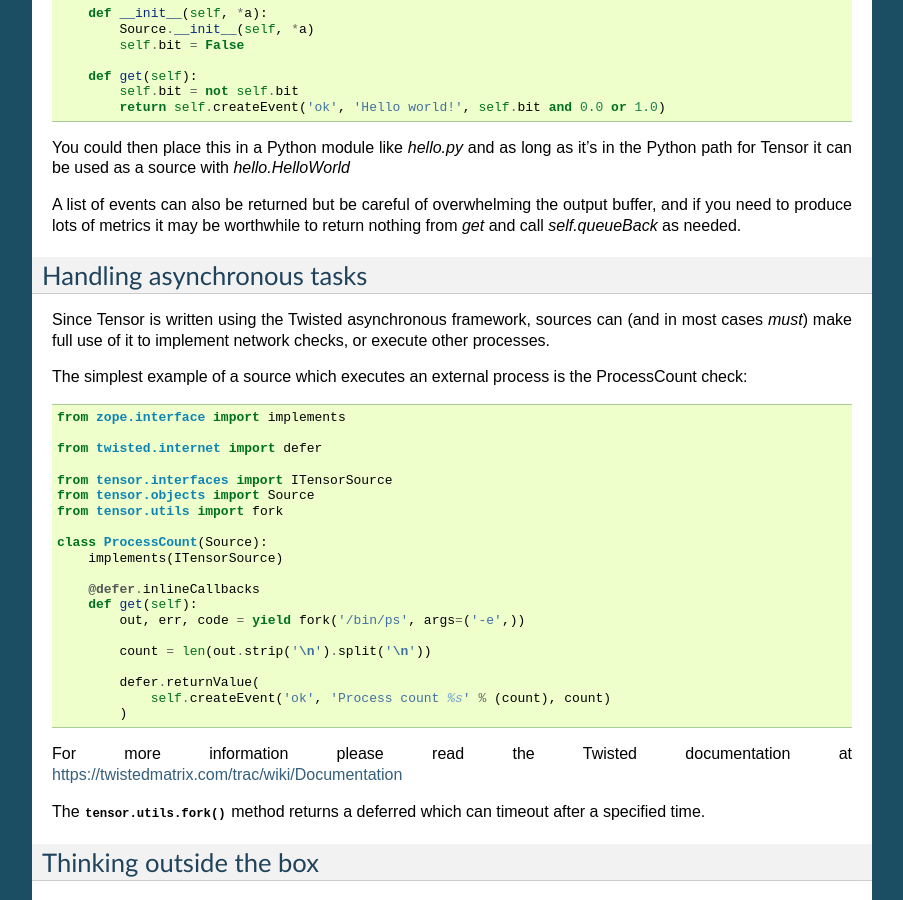
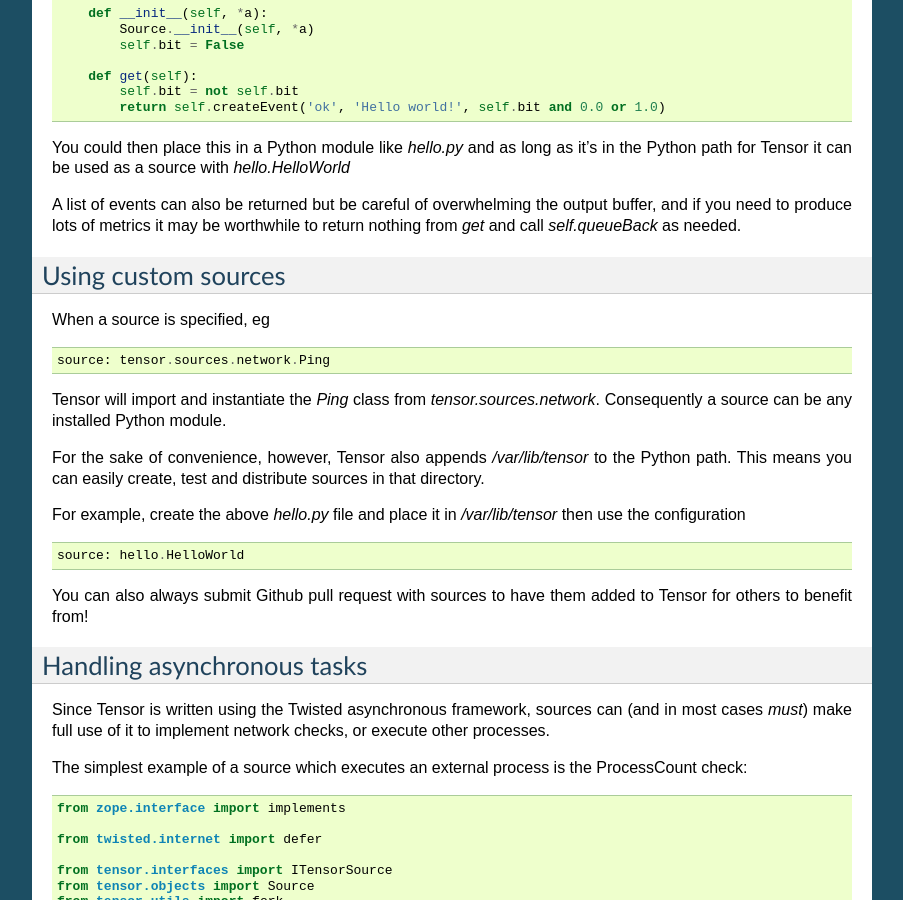
Before and after one commit to calston/tensor, a Sphinx documentation site: the page built from docs/sources.rst, in a window 1280 px wide and 900 px high, scrolled down 1107 px. Shown: the whole window, without its empty margins (198-1101 px from the left). Built offline with Sphinx 7.4.7, drawn with Linux system fonts in a browser that asks for light colours.

Commit message:
Include documentation for using /var/lib/tensor

```diff
--- a/docs/sources.rst
+++ b/docs/sources.rst
@@ -76,6 +76,28 @@
 A list of events can also be returned but be careful of overwhelming the output
 buffer, and if you need to produce lots of metrics it may be worthwhile to
 return nothing from `get` and call `self.queueBack` as needed.
+
+Using custom sources
+====================
+
+When a source is specified, eg ::
+
+    source: tensor.sources.network.Ping
+
+Tensor will import and instantiate the `Ping` class from `tensor.sources.network`.
+Consequently a source can be any installed Python module.
+
+For the sake of convenience, however, Tensor also appends `/var/lib/tensor` to the
+Python path. This means you can easily create, test and distribute sources in that
+directory.
+
+For example, create the above `hello.py` file and place it in `/var/lib/tensor` then
+use the configuration ::
+
+    source: hello.HelloWorld
+
+You can also always submit Github pull request with sources to have them added to
+Tensor for others to benefit from!
 
 Handling asynchronous tasks
 ===========================
```
